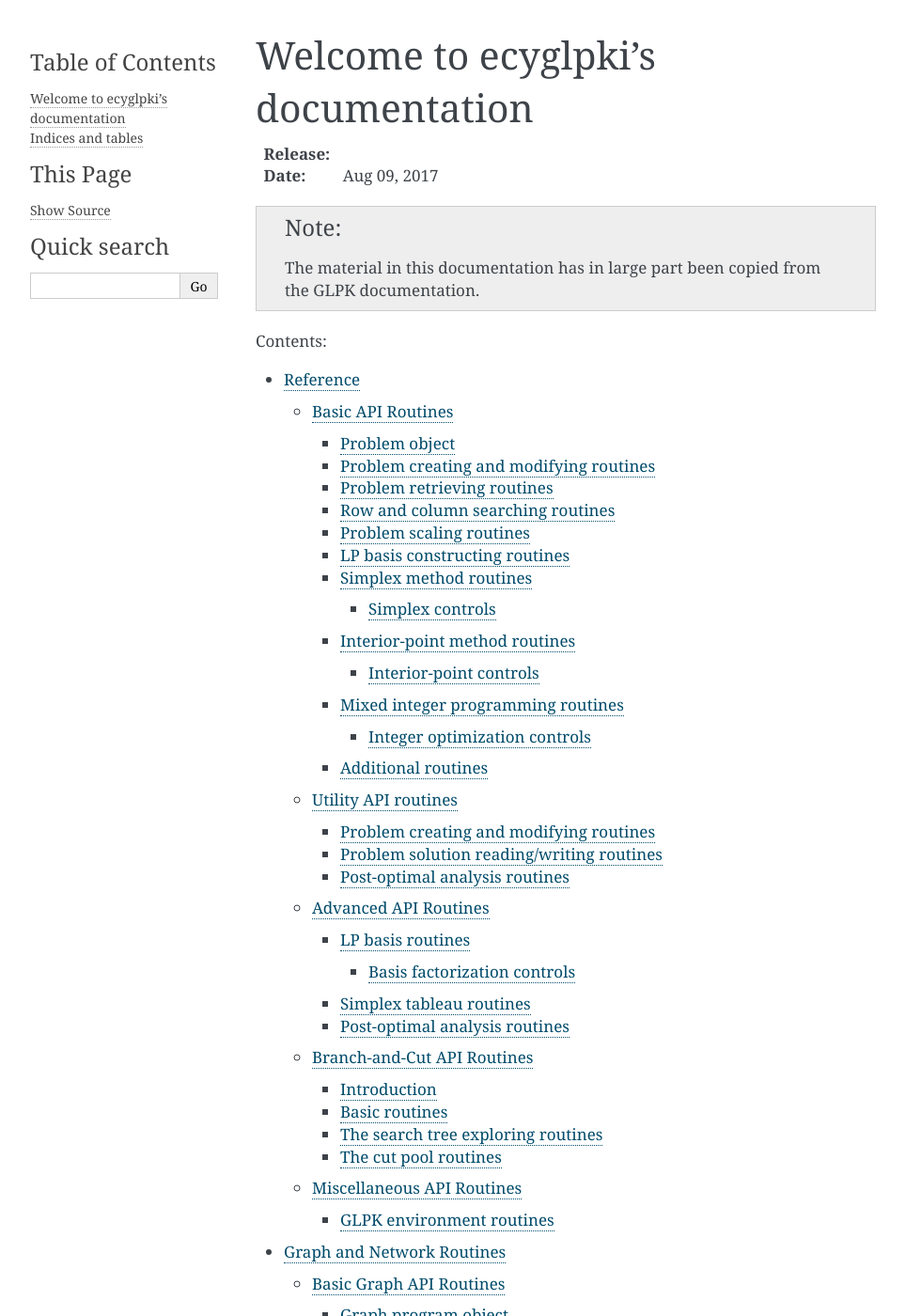
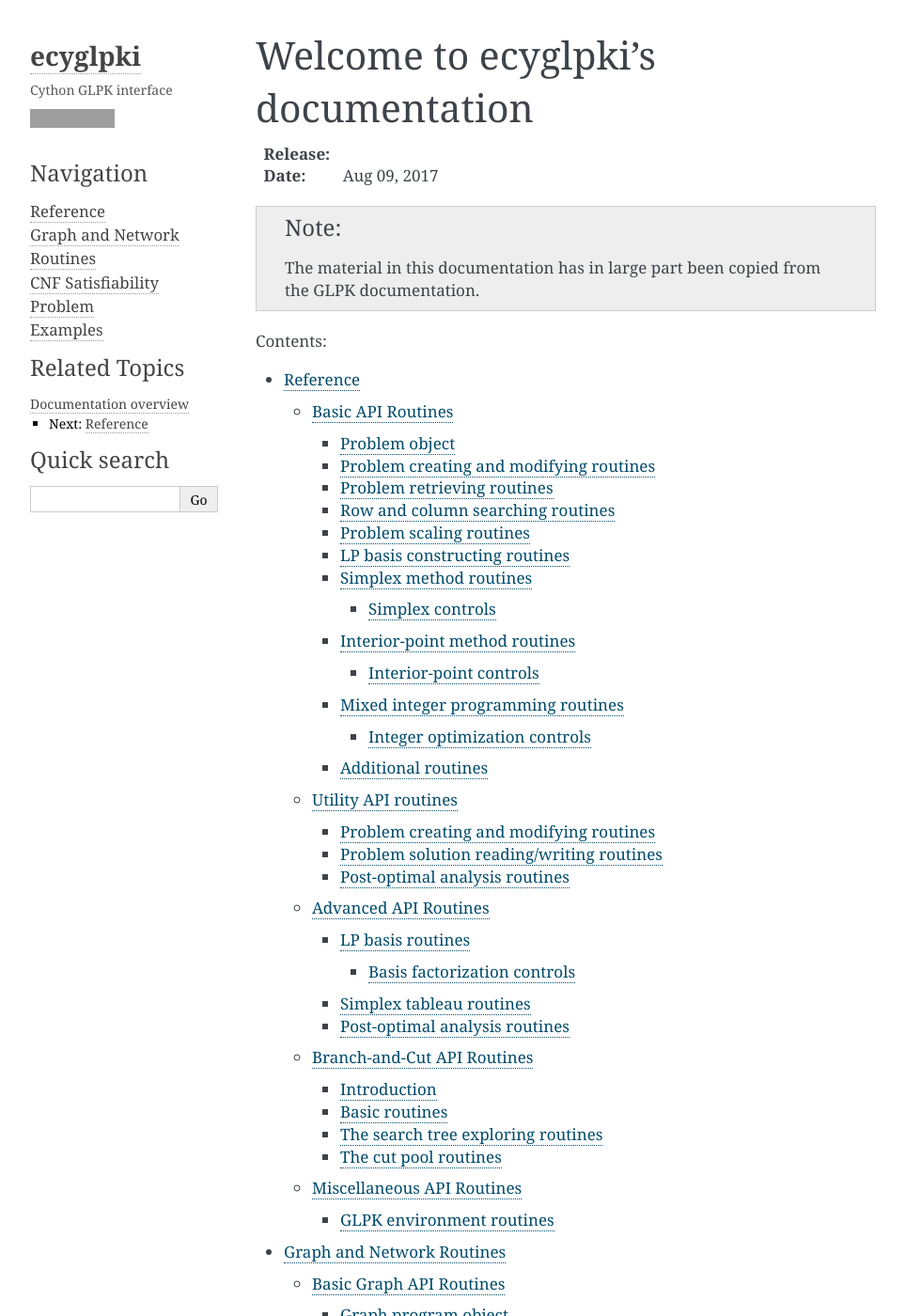
Before and after one commit to equaeghe/ecyglpki, a Sphinx documentation site: the page built from docs/source/index.rst, in a window 1280 px wide and 1400 px high. Shown: the whole window at 94% size, without its empty margins (148-1111 px from the left). Built offline with Sphinx 7.4.7, drawn with Linux system fonts in a browser that asks for light colours; grey boxes are pictures that could not be loaded.

Commit message:
improve documentation settings

```diff
--- a/docs/source/conf.py
+++ b/docs/source/conf.py
@@ -122,7 +122,12 @@
 # Theme options are theme-specific and customize the look and feel of a theme
 # further.  For a list of options available for each theme, see the
 # documentation.
-html_theme_options = {'fixed_sidebar': True}
+html_theme_options = {
+    'description': "Cython GLPK interface",
+    'github_button': True,
+    'github_user': 'equaeghe',
+    'github_repo': 'ecyglpki',
+    'show_related': True}
 
 # Add any paths that contain custom themes here, relative to this directory.
 #html_theme_path = []
@@ -157,7 +162,16 @@
 #html_use_smartypants = True
 
 # Custom sidebar templates, maps document names to template names.
-#html_sidebars = {}
+html_sidebars = {
+    '**': [
+        'about.html',
+        'navigation.html',
+        'relations.html',
+        'searchbox.html'
+    ]
+}
+
+
 
 # Additional templates that should be rendered to pages, maps page names to
 # template names.
```
